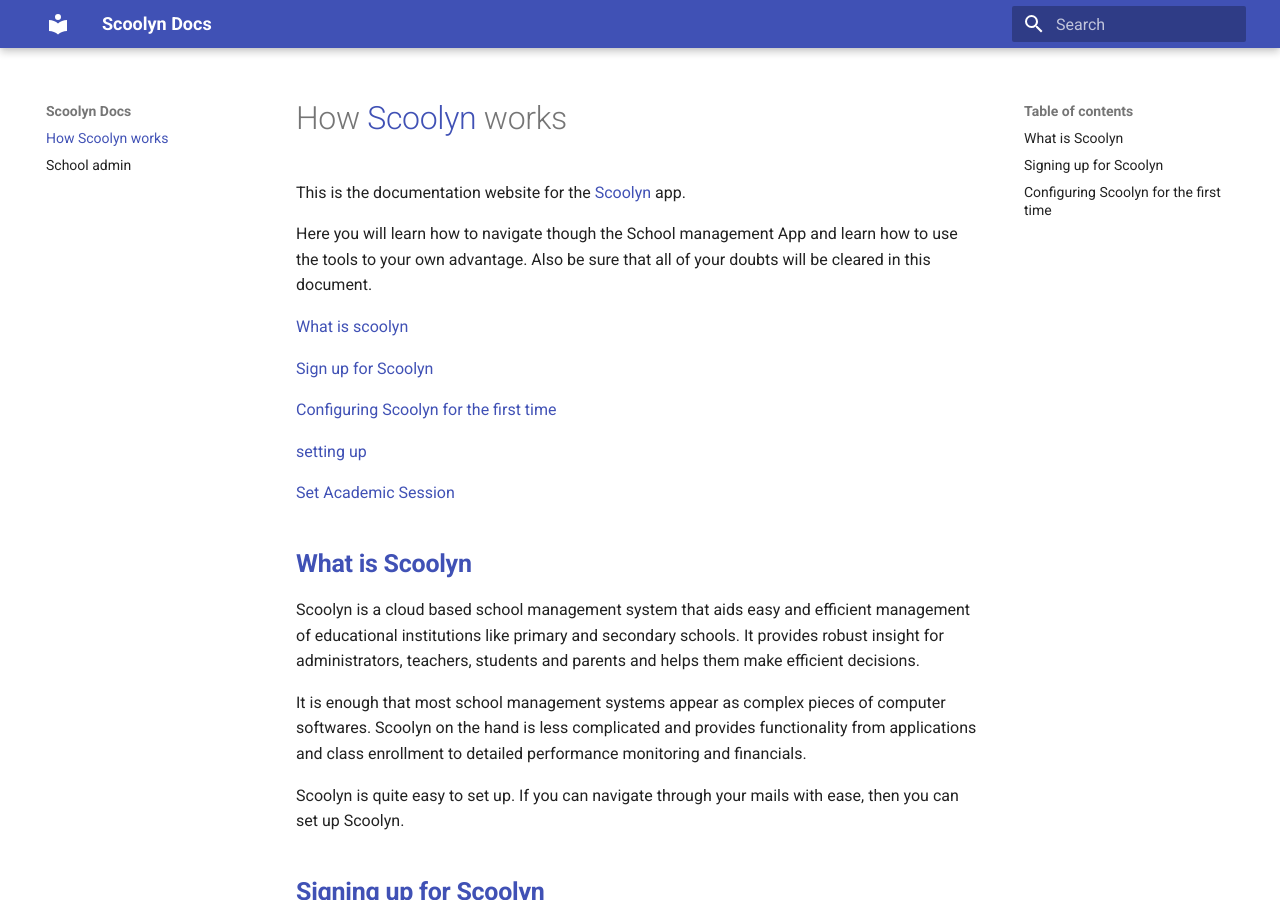
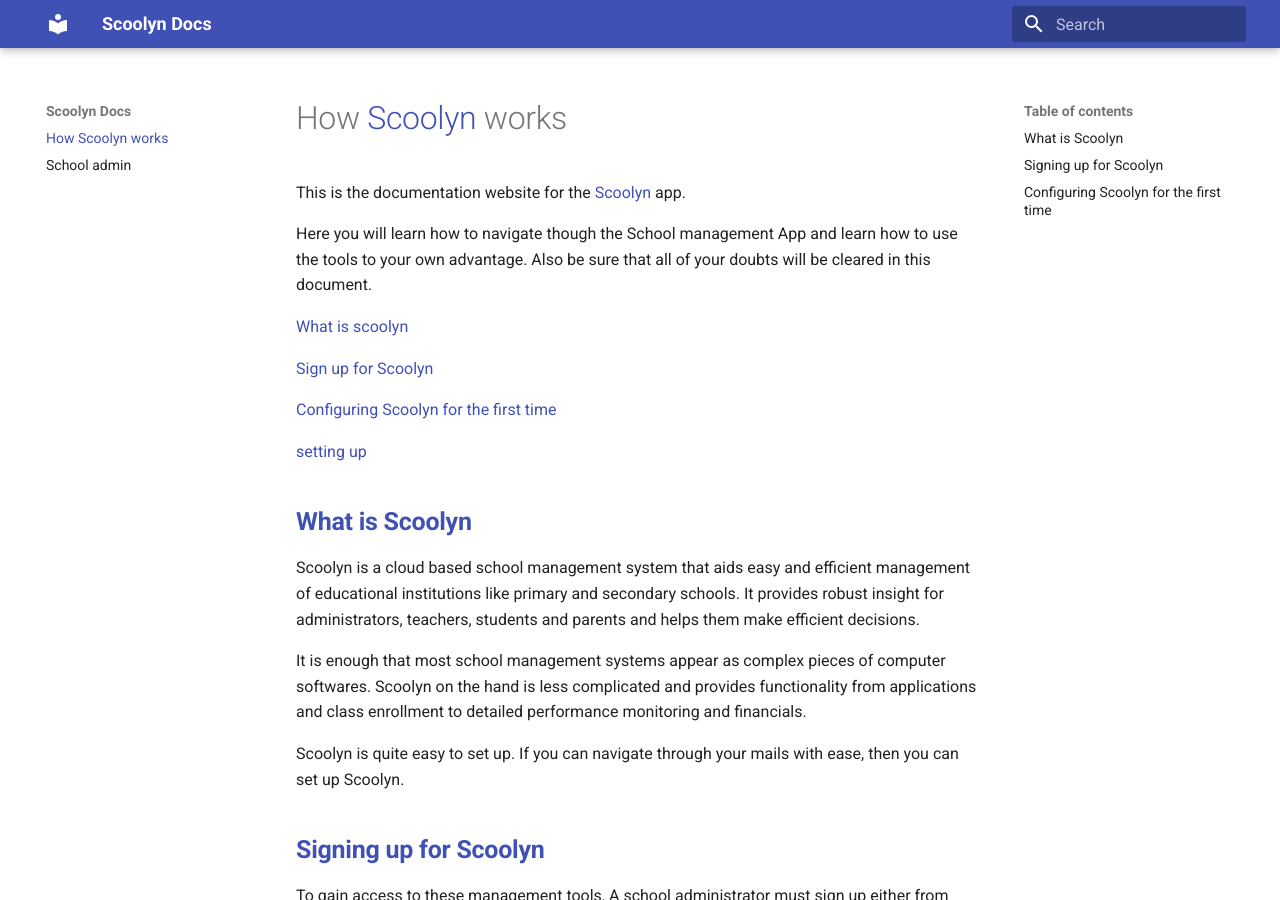
Before and after one commit to digikraaft/docs.scoolyn.com, an MkDocs documentation site: the page built from docs/index.md, in a window 1280 px wide and 900 px high. Built offline with MkDocs 1.6.1 and Material for MkDocs 9.7.7, drawn with Linux system fonts in a browser that asks for light colours.

Commit message:
Update index.md

```diff
--- a/docs/index.md
+++ b/docs/index.md
@@ -12,7 +12,7 @@ Here you will learn how to navigate though the School management App and learn h
 
 [setting up](#Settingup)
 
-[Set Academic Session](#SetAcademicSession)
+
 
 
 <a name="WhatisScoolyn"> **What is Scoolyn** </a>
```
